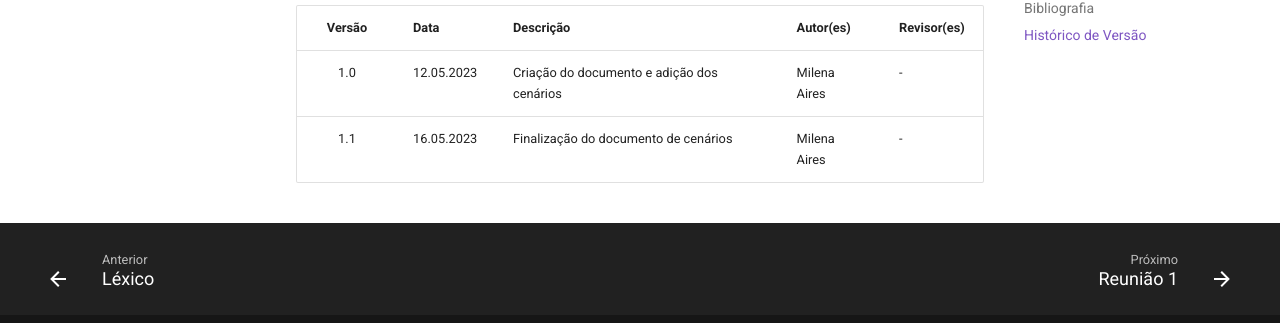
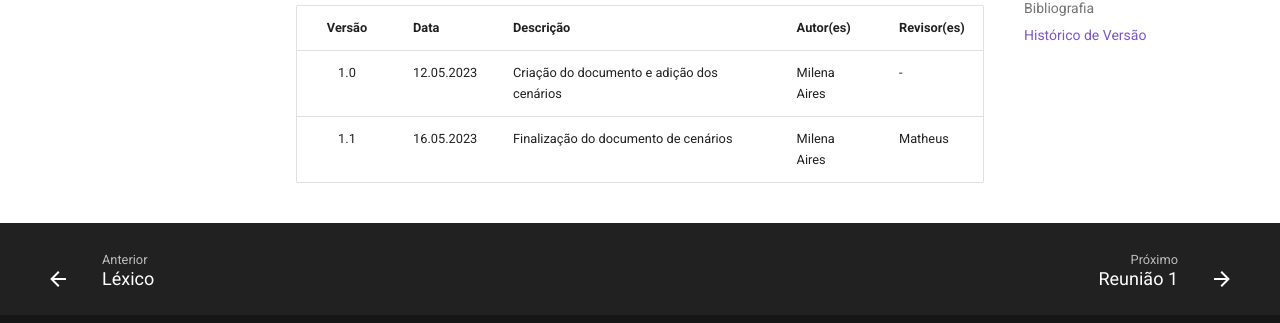
Before and after one commit to Requisitos-de-Software/2023.1-Twitch, an MkDocs documentation site: the page built from docs/modelagem/cenarios.md, in a window 1280 px wide and 900 px high, scrolled down 7377 px. Shown: the part 541-864 px from the top of the window. Built offline with MkDocs 1.6.1 and Material for MkDocs 9.7.7, drawn with Linux system fonts in a browser that asks for light colours; comment, search, counter and statistics services are not loaded.

Commit message:
add Revisor em Cenários

```diff
--- a/docs/modelagem/cenarios.md
+++ b/docs/modelagem/cenarios.md
@@ -178,4 +178,4 @@ Este cenário visa demonstrar a restrição de acesso aos conteúdos adultos den
 | Versão | Data       | Descrição            | Autor(es)     | Revisor(es)   |
 | :----: | ---------- | -------------------- | ------------- | ------------- |
 | 1.0    | 12.05.2023 | Criação do documento e adição dos cenários | Milena Aires | - |
-| 1.1    | 16.05.2023 | Finalização do documento de cenários | Milena Aires | - |
+| 1.1    | 16.05.2023 | Finalização do documento de cenários | Milena Aires | Matheus |
```
